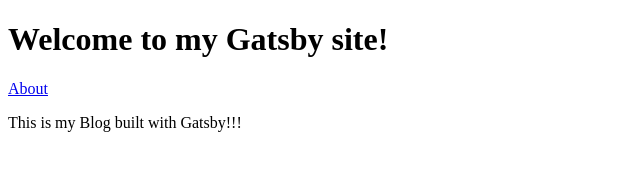
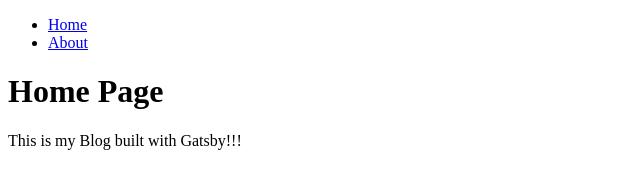
Before and after one commit to Harrytimbog/my-gatsby-blog, a Gatsby site: page / in a window 1280 px wide. Shown: the whole page, without its empty margins (0-640 px from the left). Built offline with nearby package versions, Linux system fonts and the light colour scheme; Gatsby itself is replaced by a stand-in of ours.

Commit message:
Create a reusable layout component

```diff
--- /dev/null
+++ b/src/components/layout.js
@@ -0,0 +1,26 @@
+import * as React from "react";
+import { Link } from "gatsby";
+
+const Layout = ({ pageTitle, children }) => {
+  return (
+    <div>
+      <title>{pageTitle}</title>
+      <nav>
+        <ul>
+          <li>
+            <Link to="/">Home</Link>
+          </li>
+          <li>
+            <Link to="/about">About</Link>
+          </li>
+        </ul>
+      </nav>
+      <main>
+        <h1>{pageTitle}</h1>
+        {children}
+      </main>
+    </div>
+  );
+};
+
+export default Layout;
--- a/src/pages/index.js
+++ b/src/pages/index.js
@@ -1,16 +1,13 @@
 // Step 1: Import React
 import * as React from "react";
-import { Link } from "gatsby";
+import Layout from "../components/layout";
 
 // Step 2: Define your component
 const IndexPage = () => {
   return (
-    <main>
-      <title>Home Page</title>
-      <h1>Welcome to my Gatsby site!</h1>
-      <Link to="/about">About</Link>
+    <Layout pageTitle="Home Page">
       <p>This is my Blog built with Gatsby!!!</p>
-    </main>
+    </Layout>
   );
 };
 
```
Also changed, not shown: src/pages/about.js (+3 -6 lines).
